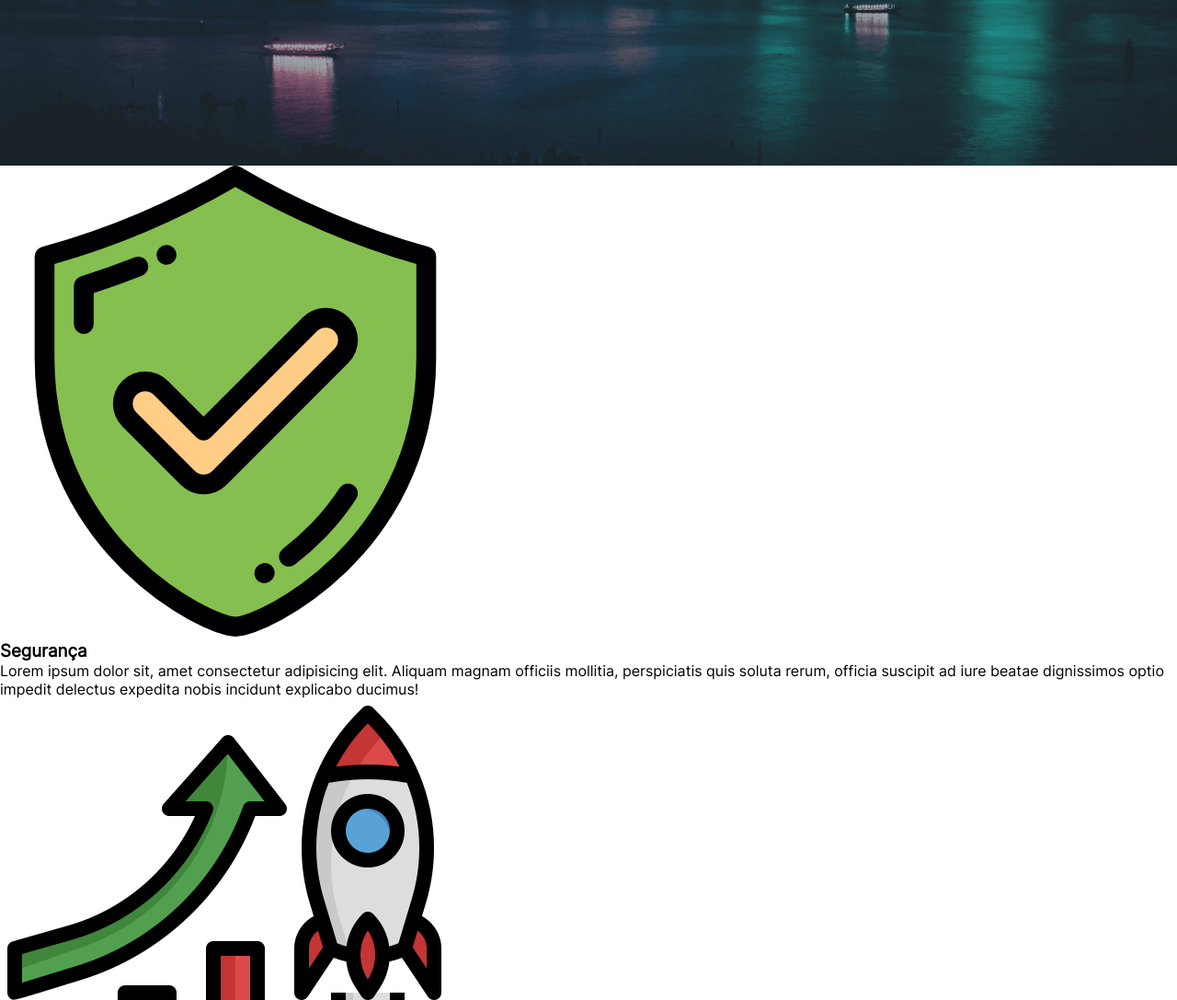
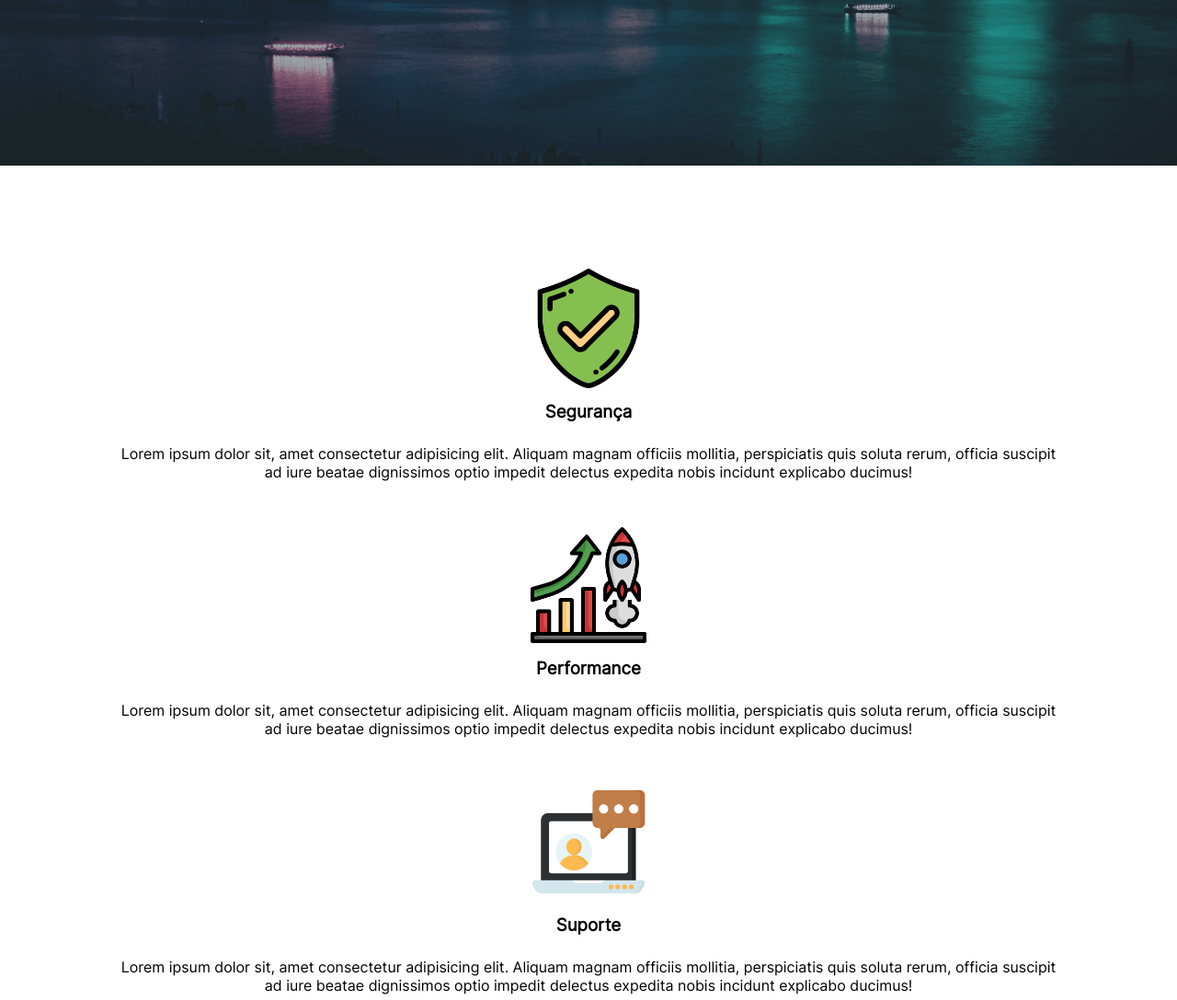
Before and after one commit to Rodrigues4567/site-HDChost, a plain HTML site: page index.html in a window 1280 px wide. Shown: the part 502-1589 px from the top of the page at 92% size. Drawn offline with Linux system fonts and the light colour scheme.

Commit message:
Section1 pronta

```diff
--- a/style.css
+++ b/style.css
@@ -45,7 +45,7 @@ header .hdc-logo {
 
 .entrar-link {
     background-color: #29b661;
-    padding: 12px;
+    padding: 14px;
     border-radius: 5px;
 }
 
@@ -69,6 +69,7 @@ header .hdc-logo {
     background: url('imagem/mainbanner.png') center center no-repeat;
     background-size: cover;
     height: 580px;
+    margin-bottom: 7rem;
 }
 
 .home-title {
@@ -80,3 +81,33 @@ header .hdc-logo {
     color: white;
     letter-spacing: 1px;
 }
+
+.section1 {
+    display: flex;
+}
+
+.about-items{
+    display: flex;
+    flex-direction: column;
+    justify-content: center;
+    text-align: center;
+    margin: auto;
+    margin-bottom: 4rem;
+}
+
+.item1, .item2, .item3 {
+    width: 80vw;
+}
+
+.item1 img, .item2 img, .item3 img {
+    height: 130px;
+    margin-bottom: 10px;
+}
+
+.item1 h3, .item2 h3, .item3 h3 {
+    margin-bottom: 1.5rem;
+}
+
+.item1 p, .item2 p, .item3 p {
+    margin-bottom: 3rem;
+}
```
